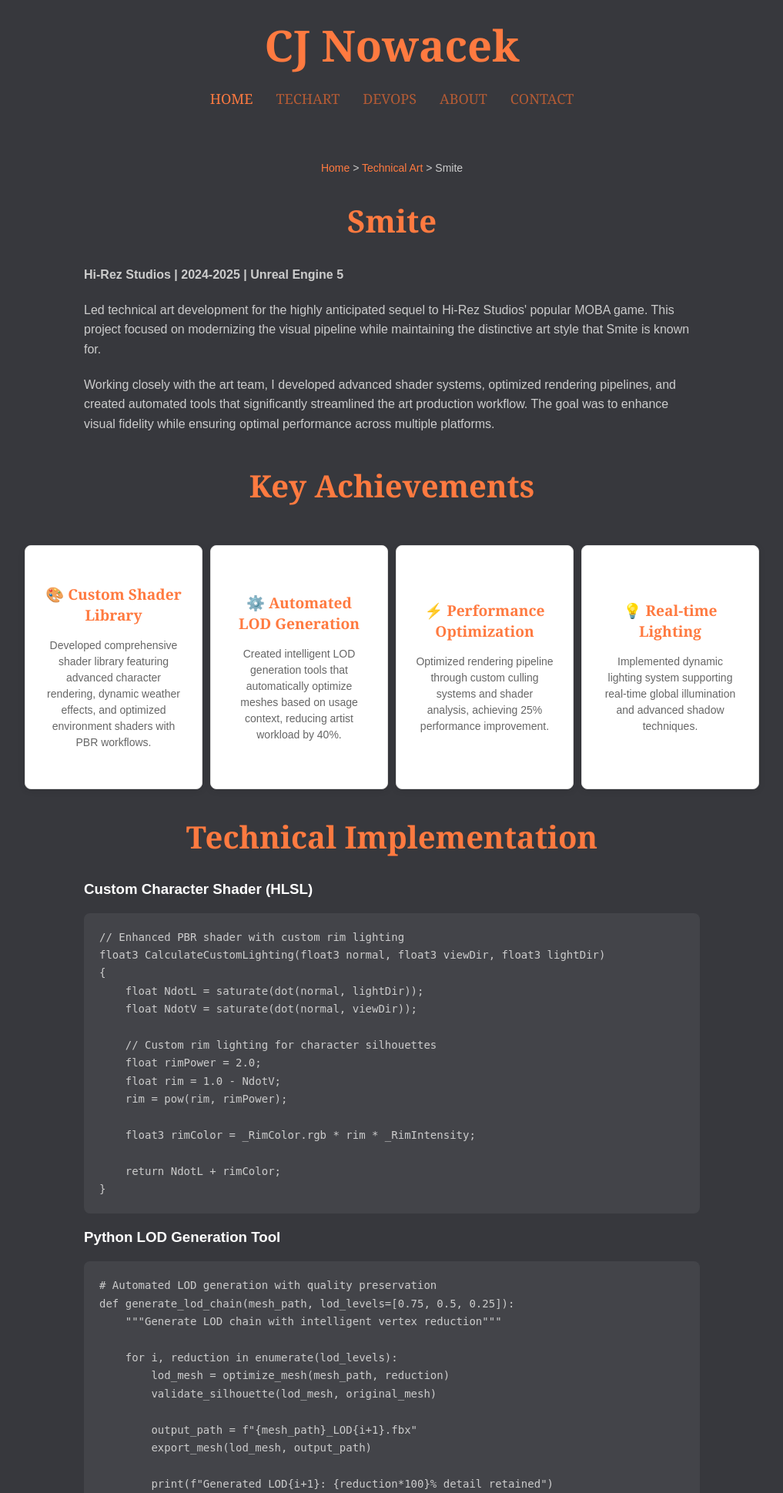
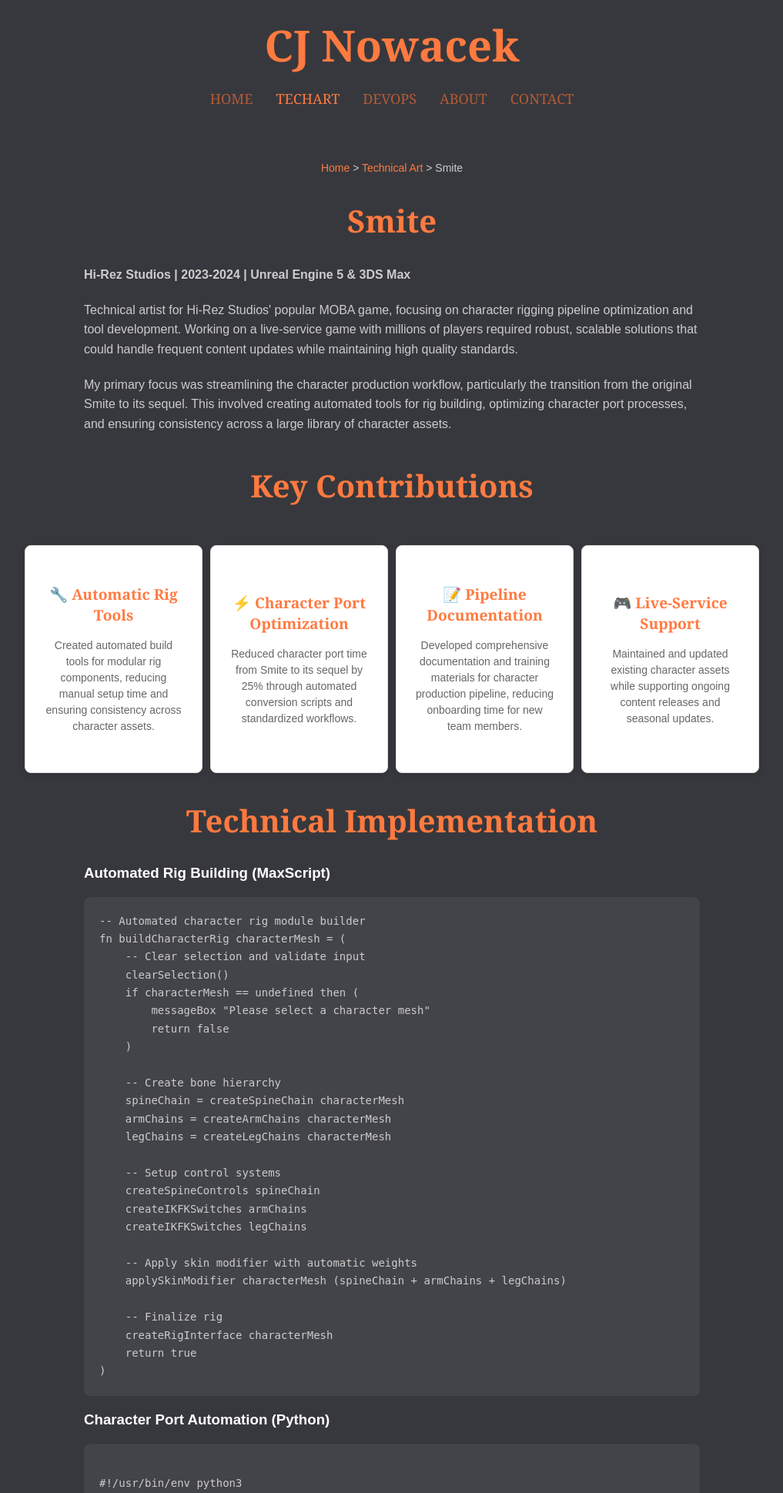
Before and after one commit to cjnowacek/php-website, a PHP site: page /pages-techart/smite/ in a window 1280 px wide. Shown: the top 1939 px of the page at 77% size, without its empty margins (131-1148 px from the left). Run offline with PHP 8.4, Linux system fonts and the light colour scheme.

Commit message:
reworking file paths and adding limits to stretching

```diff
--- a/includes/header.php
+++ b/includes/header.php
@@ -4,6 +4,30 @@
 
 // Get page-specific title if provided
 $page_title = isset($page_title) ? $page_title . ' - ' . $site_name : $site_title;
+
+// Better navigation highlighting logic
+$current_page = basename($_SERVER['PHP_SELF']);
+$current_dir = dirname($_SERVER['REQUEST_URI']);
+$full_path = $_SERVER['REQUEST_URI'];
+
+// Determine which nav item should be active
+$active_nav = '/index.php'; // default to home
+
+// Only highlight home if we're actually at the root index.php
+if ($current_page === 'index.php' && $current_dir === '/') {
+    $active_nav = '/index.php';
+} elseif ($current_page === 'techart.php' || strpos($full_path, '/pages-techart') !== false) {
+    $active_nav = '/techart.php';
+} elseif ($current_page === 'devops.php' || strpos($full_path, '/pages-devops') !== false) {
+    $active_nav = '/devops.php';
+} elseif ($current_page === 'about.php') {
+    $active_nav = '/about.php';
+} elseif ($current_page === 'contact.php') {
+    $active_nav = '/contact.php';
+} else {
+    // If we're not on any of the main pages, don't highlight home
+    $active_nav = null;
+}
 ?>
 <!DOCTYPE html>
 <html lang="en">
@@ -21,7 +45,7 @@
         <nav>
             <?php foreach ($nav_items as $file => $label): ?>
                 <a href="<?php echo $file; ?>"
-                   <?php echo ($current_path === $file) ? 'class="active"' : ''; ?>>
+                   <?php echo ($active_nav === $file) ? 'class="active"' : ''; ?>>
                     <?php echo htmlspecialchars($label); ?>
                 </a>
             <?php endforeach; ?>
--- a/includes/project-data/smite.php
+++ b/includes/project-data/smite.php
@@ -15,7 +15,7 @@
       'Reduced character port time from smite to its sequal by 25%'
     ],
     'tech_tags' => ['Unreal Engine 5', '3D Studio Max','Macscript' , 'Python', ],
-    'link' => '/pages-techart/smite/index.php',
+    'link' => 'pages-techart/smite/index.php',
     'meta' => [
         'duration' => '18 months',
         'role' => 'Technical Artist',
--- a/pages-techart/smite/index.php
+++ b/pages-techart/smite/index.php
@@ -13,147 +13,194 @@
 
     <h2>Smite</h2>
     <div class="about-text" style="max-width: 800px; margin: 0 auto 40px auto; text-align: left;">
-        <p><strong>Hi-Rez Studios | 2024-2025 | Unreal Engine 5</strong></p>
-        <p>Led technical art development for the highly anticipated sequel to Hi-Rez Studios' popular MOBA game. This project focused on modernizing the visual pipeline while maintaining the distinctive art style that Smite is known for.</p>
+        <p><strong>Hi-Rez Studios | 2023-2024 | Unreal Engine 5 & 3DS Max</strong></p>
+        <p>Technical artist for Hi-Rez Studios' popular MOBA game, focusing on character rigging pipeline optimization and tool development. Working on a live-service game with millions of players required robust, scalable solutions that could handle frequent content updates while maintaining high quality standards.</p>
 
-        <p>Working closely with the art team, I developed advanced shader systems, optimized rendering pipelines, and created automated tools that significantly streamlined the art production workflow. The goal was to enhance visual fidelity while ensuring optimal performance across multiple platforms.</p>
+        <p>My primary focus was streamlining the character production workflow, particularly the transition from the original Smite to its sequel. This involved creating automated tools for rig building, optimizing character port processes, and ensuring consistency across a large library of character assets.</p>
     </div>
 
-    <h2>Key Achievements</h2>
+    <h2>Key Contributions</h2>
     <div class="grid competencies-grid">
         <div class="grid-item">
             <div class="project-info">
-                <h3>🎨 Custom Shader Library</h3>
-                <p class="project-description">Developed comprehensive shader library featuring advanced character rendering, dynamic weather effects, and optimized environment shaders with PBR workflows.</p>
+                <h3>🔧 Automatic Rig Tools</h3>
+                <p class="project-description">Created automated build tools for modular rig components, reducing manual setup time and ensuring consistency across character assets.</p>
             </div>
         </div>
 
         <div class="grid-item">
             <div class="project-info">
-                <h3>⚙️ Automated LOD Generation</h3>
-                <p class="project-description">Created intelligent LOD generation tools that automatically optimize meshes based on usage context, reducing artist workload by 40%.</p>
+                <h3>⚡ Character Port Optimization</h3>
+                <p class="project-description">Reduced character port time from Smite to its sequel by 25% through automated conversion scripts and standardized workflows.</p>
             </div>
         </div>
 
         <div class="grid-item">
             <div class="project-info">
-                <h3>⚡ Performance Optimization</h3>
-                <p class="project-description">Optimized rendering pipeline through custom culling systems and shader analysis, achieving 25% performance improvement.</p>
+                <h3>📝 Pipeline Documentation</h3>
+                <p class="project-description">Developed comprehensive documentation and training materials for character production pipeline, reducing onboarding time for new team members.</p>
             </div>
         </div>
 
         <div class="grid-item">
             <div class="project-info">
-                <h3>💡 Real-time Lighting</h3>
-                <p class="project-description">Implemented dynamic lighting system supporting real-time global illumination and advanced shadow techniques.</p>
+                <h3>🎮 Live-Service Support</h3>
+                <p class="project-description">Maintained and updated existing character assets while supporting ongoing content releases and seasonal updates.</p>
             </div>
         </div>
     </div>
 
     <h2>Technical Implementation</h2>
     <div class="about-text" style="max-width: 800px; margin: 0 auto 40px auto; text-align: left;">
-        <h3>Custom Character Shader (HLSL)</h3>
+        <h3>Automated Rig Building (MaxScript)</h3>
         <div style="background: var(--form-bg); padding: 20px; border-radius: 8px; margin: 20px 0;">
-            <pre style="color: var(--text-secondary); font-family: 'Courier New', monospace; font-size: 14px; line-height: 1.6; margin: 0;"><code>// Enhanced PBR shader with custom rim lighting
-float3 CalculateCustomLighting(float3 normal, float3 viewDir, float3 lightDir)
-{
-    float NdotL = saturate(dot(normal, lightDir));
-    float NdotV = saturate(dot(normal, viewDir));
+            <pre style="color: var(--text-secondary); font-family: 'Courier New', monospace; font-size: 14px; line-height: 1.6; margin: 0;"><code>-- Automated character rig module builder
+fn buildCharacterRig characterMesh = (
+    -- Clear selection and validate input
+    clearSelection()
+    if characterMesh == undefined then (
+        messageBox "Please select a character mesh"
+        return false
+    )
 
-    // Custom rim lighting for character silhouettes
-    float rimPower = 2.0;
-    float rim = 1.0 - NdotV;
-    rim = pow(rim, rimPower);
+    -- Create bone hierarchy
+    spineChain = createSpineChain characterMesh
+    armChains = createArmChains characterMesh
+    legChains = createLegChains characterMesh
 
-    float3 rimColor = _RimColor.rgb * rim * _RimIntensity;
+    -- Setup control systems
+    createSpineControls spineChain
+    createIKFKSwitches armChains
+    createIKFKSwitches legChains
 
-    return NdotL + rimColor;
-}</code></pre>
+    -- Apply skin modifier with automatic weights
+    applySkinModifier characterMesh (spineChain + armChains + legChains)
+
+    -- Finalize rig
+    createRigInterface characterMesh
+    return true
+)</code></pre>
         </div>
 
-        <h3>Python LOD Generation Tool</h3>
+        <h3>Character Port Automation (Python)</h3>
         <div style="background: var(--form-bg); padding: 20px; border-radius: 8px; margin: 20px 0;">
-            <pre style="color: var(--text-secondary); font-family: 'Courier New', monospace; font-size: 14px; line-height: 1.6; margin: 0;"><code># Automated LOD generation with quality preservation
-def generate_lod_chain(mesh_path, lod_levels=[0.75, 0.5, 0.25]):
-    """Generate LOD chain with intelligent vertex reduction"""
+            <pre style="color: var(--text-secondary); font-family: 'Courier New', monospace; font-size: 14px; line-height: 1.6; margin: 20px 0;"><code>#!/usr/bin/env python3
+"""Character porting automation for Smite sequel"""
 
-    for i, reduction in enumerate(lod_levels):
-        lod_mesh = optimize_mesh(mesh_path, reduction)
-        validate_silhouette(lod_mesh, original_mesh)
+import os
+import json
+from pathlib import Path
 
-        output_path = f"{mesh_path}_LOD{i+1}.fbx"
-        export_mesh(lod_mesh, output_path)
+class CharacterPorter:
+    def __init__(self, source_path, target_path):
+        self.source_path = Path(source_path)
+        self.target_path = Path(target_path)
+        self.conversion_log = []
 
-        print(f"Generated LOD{i+1}: {reduction*100}% detail retained")</code></pre>
+    def port_character(self, character_name):
+        """Port character from original Smite to sequel"""
+        print(f"Starting port for {character_name}...")
+
+        # Load character data
+        char_data = self.load_character_data(character_name)
+
+        # Convert mesh and textures
+        self.convert_mesh_assets(char_data)
+        self.convert_texture_assets(char_data)
+
+        # Update rig for new skeleton
+        self.update_rig_hierarchy(char_data)
+
+        # Generate optimized LODs
+        self.generate_lod_chain(char_data)
+
+        # Validate and export
+        if self.validate_character(char_data):
+            self.export_character(char_data)
+            print(f"Successfully ported {character_name}")
+            return True
+
+        return False</code></pre>
         </div>
     </div>
 
-    <h2>Project Results</h2>
+    <h2>Project Impact</h2>
     <div class="about-text" style="max-width: 800px; margin: 0 auto 40px auto; text-align: left;">
         <ul>
-            <li><strong>50+ Custom Shaders:</strong> Created comprehensive shader library for all game assets</li>
-            <li><strong>40% Time Savings:</strong> Automated LOD generation reduced artist workload significantly</li>
-            <li><strong>25% Performance Boost:</strong> Optimized rendering pipeline improved frame rates across platforms</li>
-            <li><strong>Cross-Platform Support:</strong> Ensured consistent visual quality on PC, Console, and Mobile</li>
-            <li><strong>Real-time Global Illumination:</strong> Enhanced visual fidelity with dynamic lighting</li>
+            <li><strong>25% Faster Character Ports:</strong> Automated conversion reduced manual work from days to hours</li>
+            <li><strong>200+ Characters Supported:</strong> Tools scaled to handle the entire Smite character roster</li>
+            <li><strong>Consistent Quality:</strong> Standardized pipeline ensured uniform quality across all character assets</li>
+            <li><strong>Team Productivity:</strong> Freed up artist time for creative work instead of technical setup</li>
+            <li><strong>Live Service Support:</strong> Enabled rapid deployment of character updates and new content</li>
         </ul>
 
         <h3>Technology Stack</h3>
-        <p><strong>Tools & Technologies:</strong> Unreal Engine 5, HLSL, Python, Maya, Substance Suite, Perforce, Houdini, Jenkins</p>
+        <p><strong>Tools & Technologies:</strong> Unreal Engine 5, 3DS Max, MaxScript, Python, Perforce, Jenkins</p>
 
         <h3>Team & Duration</h3>
-        <p><strong>Role:</strong> Senior Technical Artist<br>
-        <strong>Team Size:</strong> 25+ developers<br>
+        <p><strong>Role:</strong> Technical Artist<br>
+        <strong>Team Size:</strong> 200+ developers<br>
         <strong>Duration:</strong> 18 months<br>
-        <strong>Platforms:</strong> PC, Console, Mobile</p>
+        <strong>Platforms:</strong> PC, Console</p>
     </div>
 
-    <h2>Development Process</h2>
-    <div class="about-text" style="max-width: 800px; margin: 0 auto 40px auto; text-align: left;">
-        <p><strong>1. Research & Analysis:</strong> Analyzed existing Smite pipeline, identified bottlenecks, and researched modern rendering techniques. Collaborated with art team to understand workflow pain points.</p>
-
-        <p><strong>2. Prototype Development:</strong> Created proof-of-concept shaders and tools. Tested performance across target platforms and gathered feedback from artists and engineers.</p>
-
-        <p><strong>3. Pipeline Implementation:</strong> Rolled out new systems incrementally, provided training to art team, and iteratively improved tools based on production feedback.</p>
-
-        <p><strong>4. Optimization & Polish:</strong> Fine-tuned performance, created documentation, and established best practices for ongoing development. Prepared systems for live service deployment.</p>
-    </div>
-
-    <h2>Lessons Learned</h2>
+    <h2>Production Challenges</h2>
     <div class="grid competencies-grid">
         <div class="grid-item">
             <div class="project-info">
-                <h3>🔄 Iterative Development</h3>
-                <p class="project-description">Regular feedback from artists during development was crucial. Small, frequent updates were more effective than large releases.</p>
+                <h3>📈 Scale Management</h3>
+                <p class="project-description">Managing tools for 100+ characters required robust error handling and batch processing capabilities.</p>
             </div>
         </div>
 
         <div class="grid-item">
             <div class="project-info">
-                <h3>📊 Performance Metrics</h3>
-                <p class="project-description">Establishing clear performance benchmarks early helped guide optimization decisions throughout development.</p>
+                <h3>🔄 Live Service Constraints</h3>
+                <p class="project-description">Tools needed to work with existing content while supporting ongoing development and player-facing updates.</p>
             </div>
         </div>
 
         <div class="grid-item">
             <div class="project-info">
-                <h3>🎯 Cross-Platform Design</h3>
-                <p class="project-description">Designing shaders with multiple platforms in mind from the start saved significant refactoring time later.</p>
+                <h3>👥 Team Coordination</h3>
+                <p class="project-description">Large team required clear communication and documentation. Created training materials and workflow guides.</p>
             </div>
         </div>
 
         <div class="grid-item">
             <div class="project-info">
-                <h3>📚 Documentation</h3>
-                <p class="project-description">Comprehensive tool documentation and video tutorials dramatically reduced support requests and improved adoption.</p>
+                <h3>🎯 Quality Assurance</h3>
+                <p class="project-description">Automated validation systems ensured exported characters met quality standards before integration.</p>
             </div>
         </div>
+    </div>
+
+    <h2>Technical Innovation</h2>
+    <div class="about-text" style="max-width: 800px; margin: 0 auto 40px auto; text-align: left;">
+        <p><strong>Modular Rig System:</strong> Developed a component-based rigging approach that allowed for flexible character variations while maintaining consistency. Rigs could be assembled from pre-built modules for different character types.</p>
+
+        <p><strong>Batch Processing Pipeline:</strong> Created tools that could process multiple characters simultaneously, with progress tracking and error reporting. Essential for handling the large character roster efficiently.</p>
+
+        <p><strong>Version Control Integration:</strong> Built Perforce integration directly into tools, allowing automatic check-in/check-out of processed assets with detailed change logs.</p>
+
+        <p><strong>Quality Metrics Dashboard:</strong> Implemented automated quality checking with visual dashboards showing rig health, performance metrics, and compliance with studio standards.</p>
+    </div>
+
+    <h2>Lessons Learned</h2>
+    <div class="about-text" style="max-width: 800px; margin: 0 auto 40px auto; text-align: left;">
+        <p><strong>Automation Saves Time and Reduces Errors:</strong> Investing in robust automation tools paid dividends across the large character roster. Manual processes that seemed quick for one character became bottlenecks at scale.</p>
+
+        <p><strong>Documentation is Critical:</strong> In a large team environment, clear documentation and training materials were essential for tool adoption and maintenance.</p>
+
+        <p><strong>Error Handling Matters:</strong> Production tools need robust error handling and recovery systems. What works in testing may fail unexpectedly with real content.</p>
+
+        <p><strong>Iterative Improvement:</strong> Tools evolved based on team feedback and production needs. Regular updates and improvements were necessary to maintain efficiency.</p>
     </div>
 
     <!-- Navigation -->
     <div style="display: flex; justify-content: space-between; margin: 60px 0 40px 0; gap: 20px;">
         <a href="../../techart.php" class="project-link" style="background: var(--form-bg); color: var(--text-color);">← Back to Technical Art</a>
-        <a href="../sintern/" class="project-link">Next Project: The Sintern →</a>
+        <a href="../runaway/" class="project-link">Next Project: Runaway →</a>
     </div>
 </div>
 
```
Also changed, not shown: includes/project-data/project_card.php (+7 -2 lines), index.php (+2 -10 lines), pages-techart/runaway/index.php (+81 -69 lines), pages-techart/sintern/index.php (+119 -67 lines), static/img/y7A08Y.gif (deleted).
